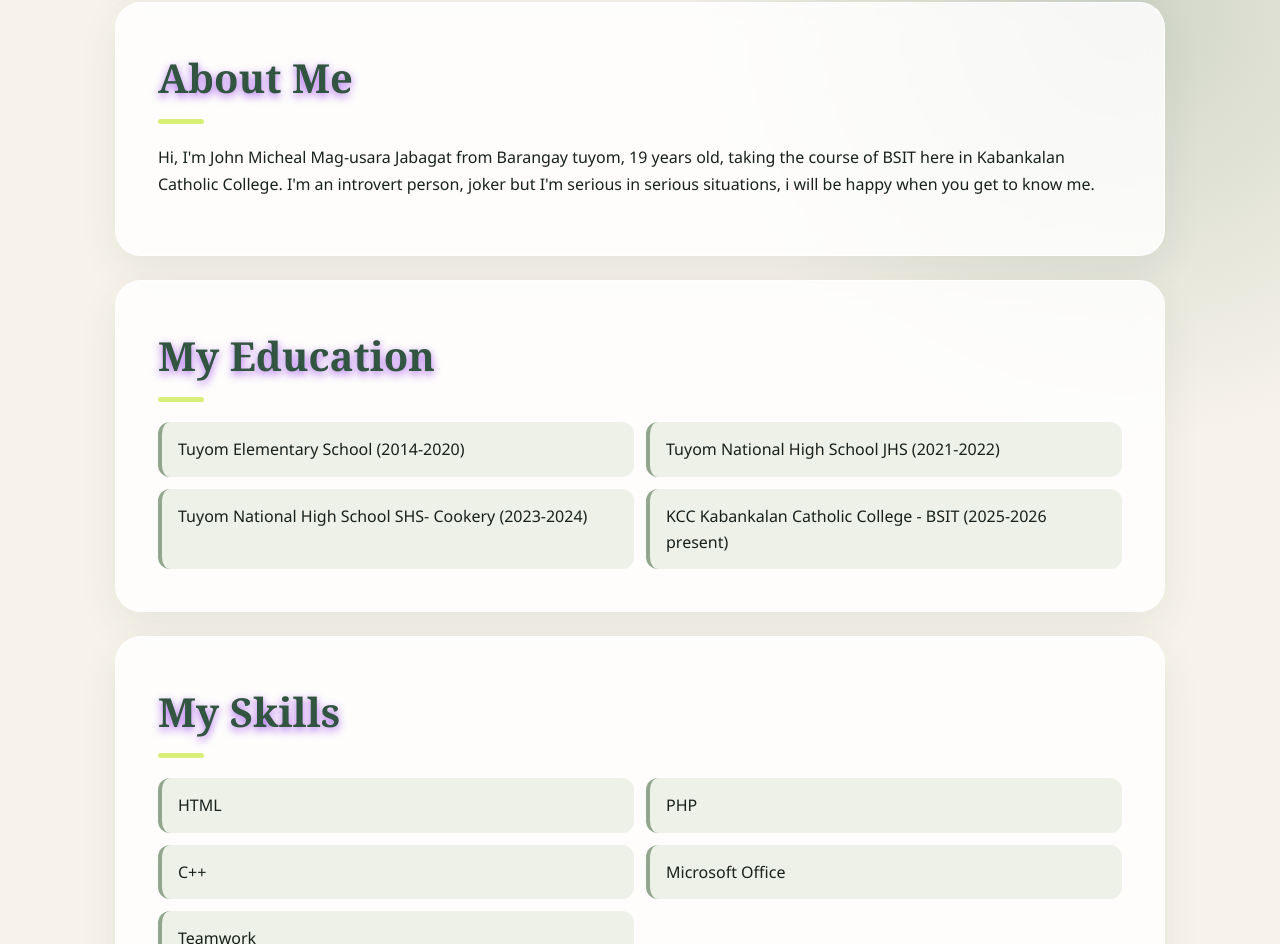
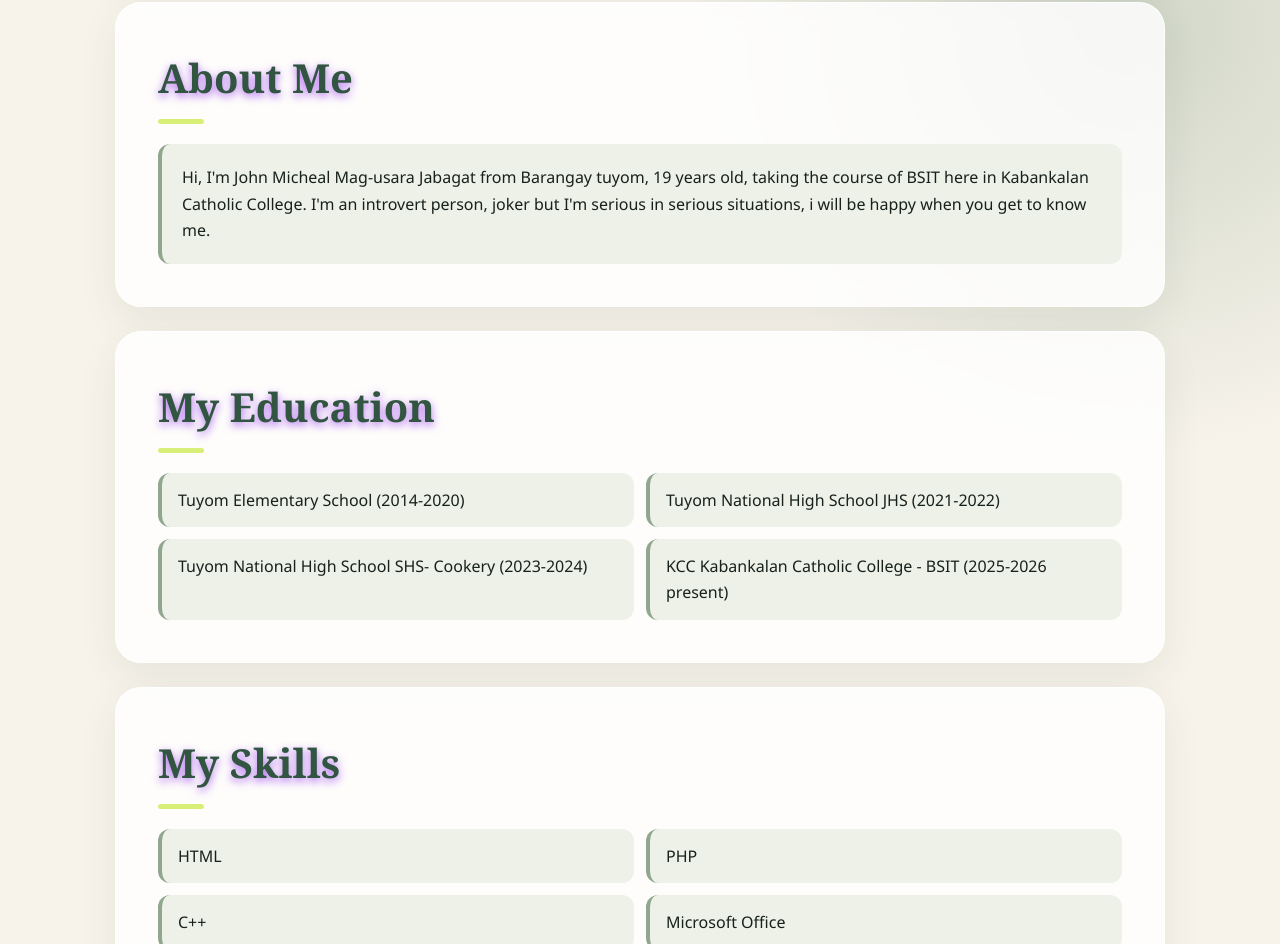
Before and after one commit to johnmichealjabagat07-a11y/JABAGAT-project-1, a plain HTML site: page index.html in a window 1280 px wide. Shown: the part 783-1727 px from the top of the page. Drawn offline with Linux system fonts and the light colour scheme.

Commit message:
updating the design

```diff
--- a/style.css
+++ b/style.css
@@ -129,6 +129,14 @@
 
     .personal-details p {
       margin: 0;
+    }
+
+    #about > p {
+      margin: 0;
+      padding: 20px;
+      background: #edf1e7;
+      border-left: 4px solid var(--sage);
+      border-radius: 12px;
     }
 
     .personal-portrait {
```
